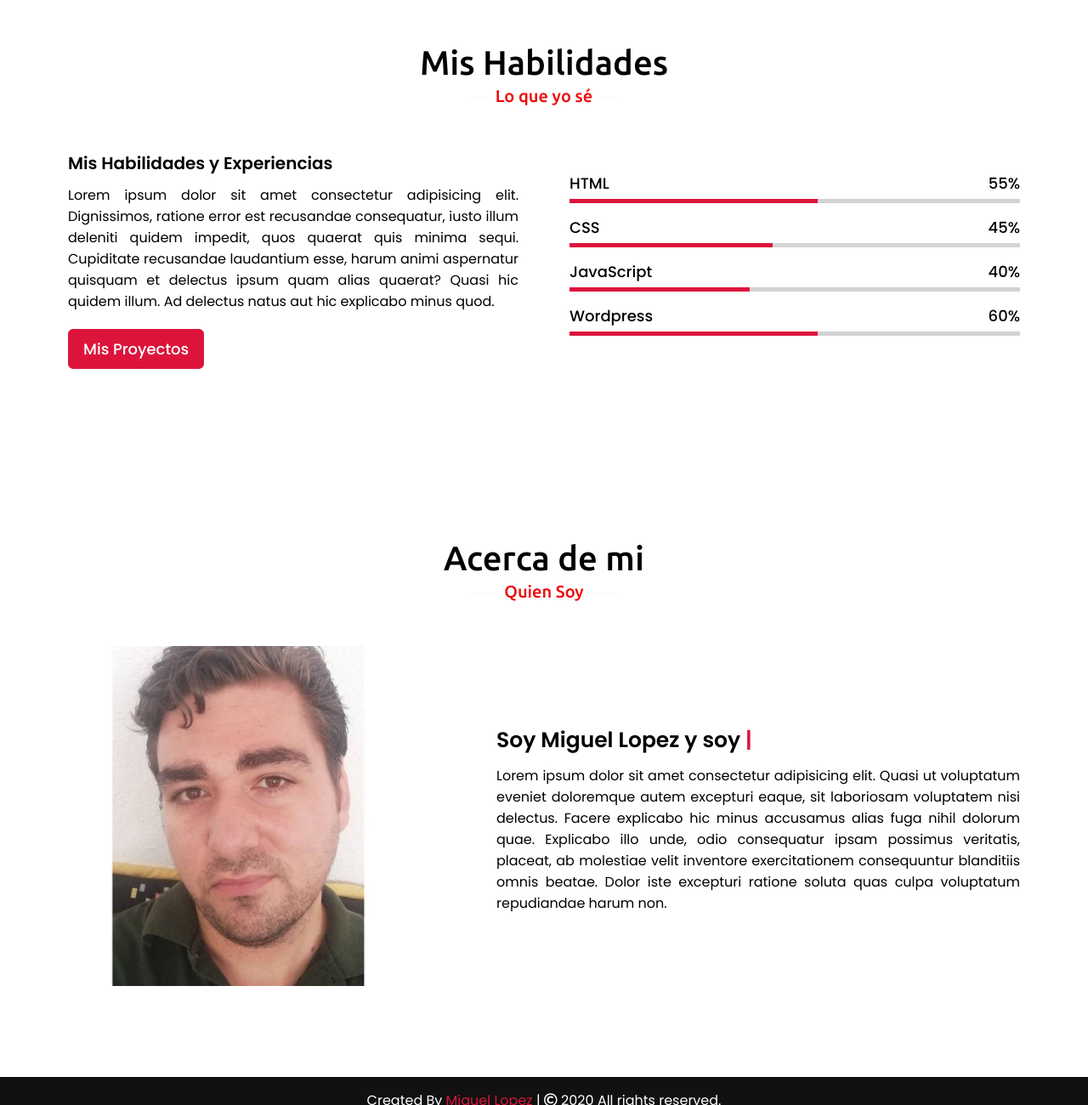
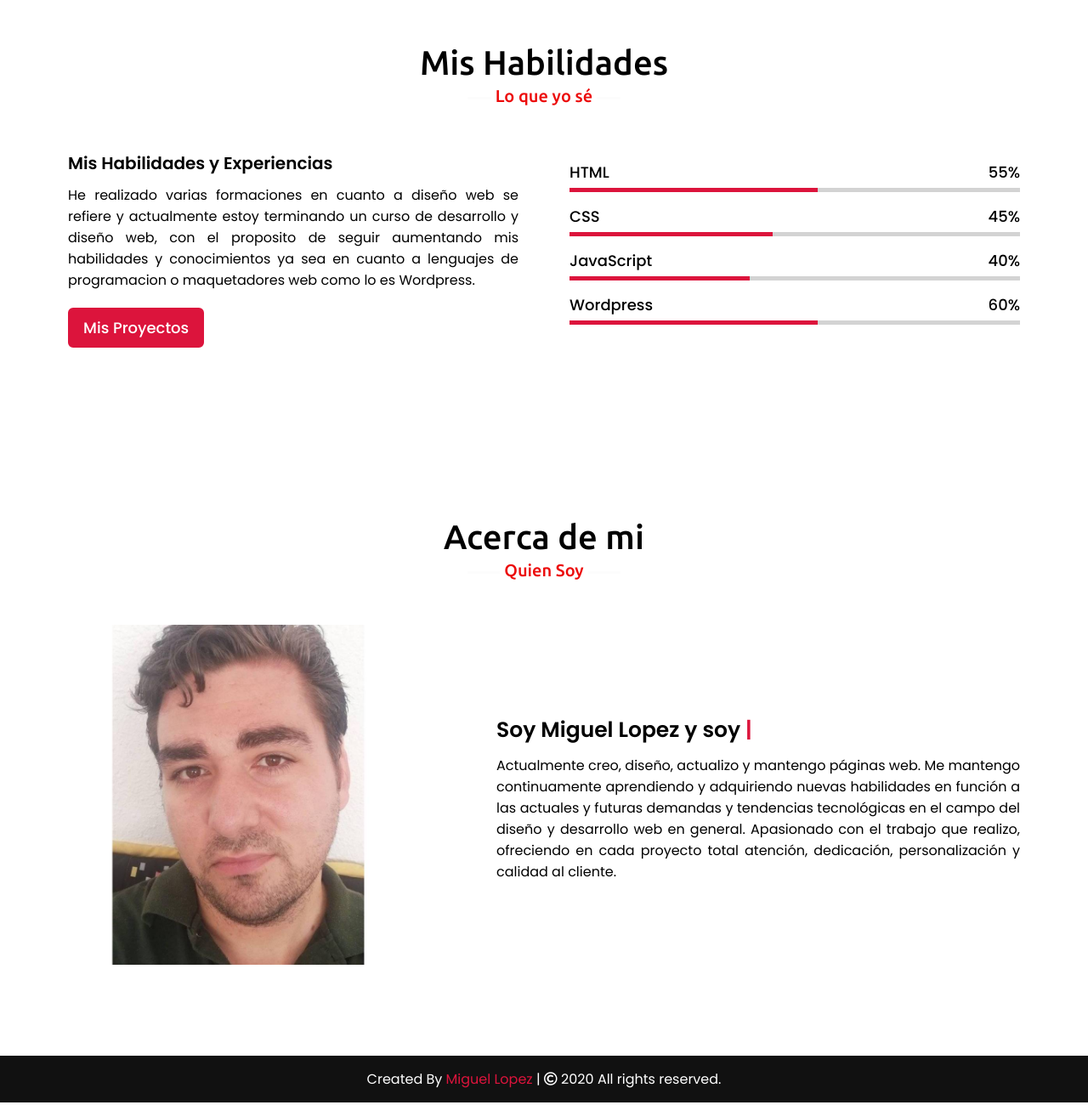
Before and after one commit to mike9016/portafolio, a plain HTML site: page index.html in a window 1280 px wide. Shown: the part 1462-2762 px from the top of the page at 85% size. Drawn offline with nearby package versions, Linux system fonts and the light colour scheme.

Commit message:
Update index.html

```diff
--- a/index.html
+++ b/index.html
@@ -1,5 +1,4 @@
 <!DOCTYPE html>
-<!-- Created By CodingNepal -->
 <html lang="en">
 <head>
     <meta charset="UTF-8">
@@ -26,7 +25,6 @@
                 <div class="text-1">Hola, mi nombre es</div>
                 <div class="text-2">Miguel Montero</div>
                 <div class="text-3">y Soy <span class="typing"></span></div>
-                <a href="#">Hire me</a>
             </div>
         </div>
     </section>
@@ -70,7 +68,7 @@
             <div class="skills-content">
                 <div class="column left">
                     <div class="text">Mis Habilidades y Experiencias</div>
-                    <p>Lorem ipsum dolor sit amet consectetur adipisicing elit. Dignissimos, ratione error est recusandae consequatur, iusto illum deleniti quidem impedit, quos quaerat quis minima sequi. Cupiditate recusandae laudantium esse, harum animi aspernatur quisquam et delectus ipsum quam alias quaerat? Quasi hic quidem illum. Ad delectus natus aut hic explicabo minus quod.</p>
+                    <p>He realizado varias formaciones en cuanto a diseño web se refiere y actualmente estoy terminando un curso de desarrollo y diseño web, con el proposito de seguir aumentando mis habilidades y conocimientos ya sea en cuanto a lenguajes de programacion o maquetadores web  como lo es Wordpress.</p>
                     <a href="/proyectos/proyectos.html">Mis Proyectos</a>
                 </div>
                 <div class="column right">
@@ -115,7 +113,8 @@
                 </div>
                 <div class="column right">
                     <div class="text">Soy Miguel Lopez y soy <span class="typing-2"></span></div>
-                    <p>Lorem ipsum dolor sit amet consectetur adipisicing elit. Quasi ut voluptatum eveniet doloremque autem excepturi eaque, sit laboriosam voluptatem nisi delectus. Facere explicabo hic minus accusamus alias fuga nihil dolorum quae. Explicabo illo unde, odio consequatur ipsam possimus veritatis, placeat, ab molestiae velit inventore exercitationem consequuntur blanditiis omnis beatae. Dolor iste excepturi ratione soluta quas culpa voluptatum repudiandae harum non.</p>
+                    <p>Actualmente creo, diseño, actualizo y mantengo páginas web. Me mantengo continuamente aprendiendo y adquiriendo nuevas habilidades en función a las actuales y futuras demandas y tendencias tecnológicas en el campo del diseño y desarrollo web en general.
+                       Apasionado con el trabajo que realizo, ofreciendo en cada proyecto total atención, dedicación, personalización y calidad al cliente.</p>
 
                 </div>
             </div>
```
